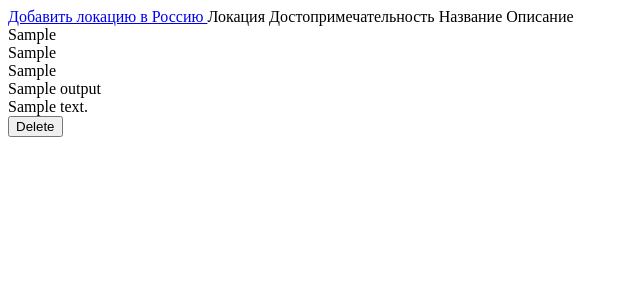
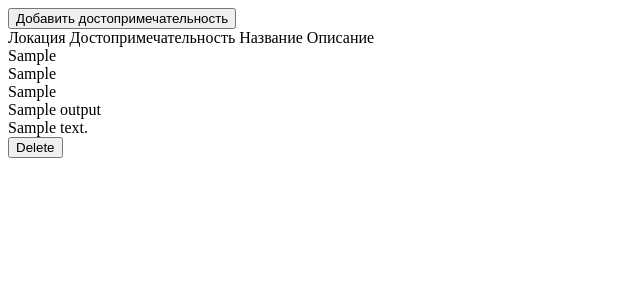
Before and after one commit to Vordazing/verte, a Spring Boot app: page /output in a window 1280 px wide. Shown: the top 300 px of the page, without its empty margins (0-640 px from the left). Run offline with Spring Boot 4, Linux system fonts and the light colour scheme; tables that the repository leaves empty hold one stand-in row (values such as "Sample post").

Commit message:
add and delet db

```diff
--- a/src/main/resources/templates/output.html
+++ b/src/main/resources/templates/output.html
@@ -9,9 +9,9 @@
     <head>
         <div>
 
-            <h>
-                <a href="/output/new"  > Добавить локацию в Россию </a>
-            </h>
+            <form action="/output/new">
+                <button type="submit">Добавить достопримечательность</button>
+            </form>
 
             <h>Локация</h>
             <h>Достопримечательность</h>
```
